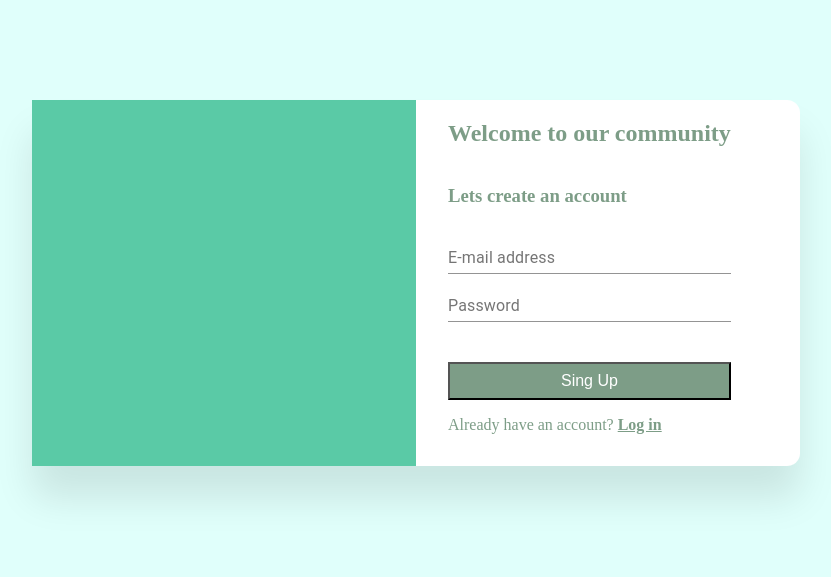
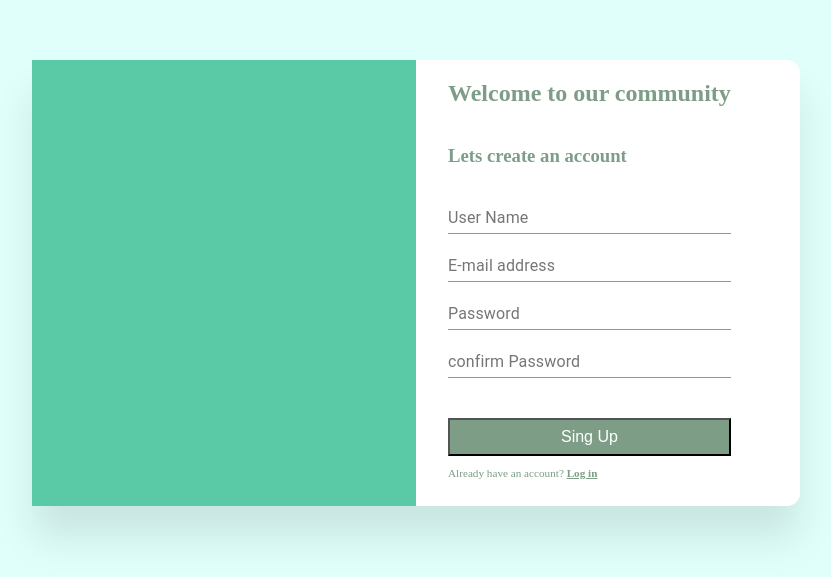
Before and after one commit to Avi98/twiliohackathon2020-frontend, a React (Create React App) app: page / in a window 1280 px wide. Shown: the part 117-694 px from the top of the page, without its empty margins (224-1055 px from the left). Built offline with nearby package versions, Linux system fonts and the light colour scheme.

Commit message:
basic form added

```diff
--- a/src/components/login.tsx
+++ b/src/components/login.tsx
@@ -12,10 +12,12 @@ export const Login = () => <Container>
             <h3>Lets create an account</h3>
 
 
+            <TextField id="e-mai" label="User Name" />
             <TextField id="e-mai" label="E-mail address" />
             <TextField id="password" label="Password" />
+            <TextField id="password" label="confirm Password" />
             <SubmitButton type='submit'>Sing Up</SubmitButton>
-            <p>Already have an account? <span className='link'>Log in</span> </p>
+            <p className='message'>Already have an account? <span className='link'>Log in</span> </p>
 
         </FormCol>
     </Section>
```
